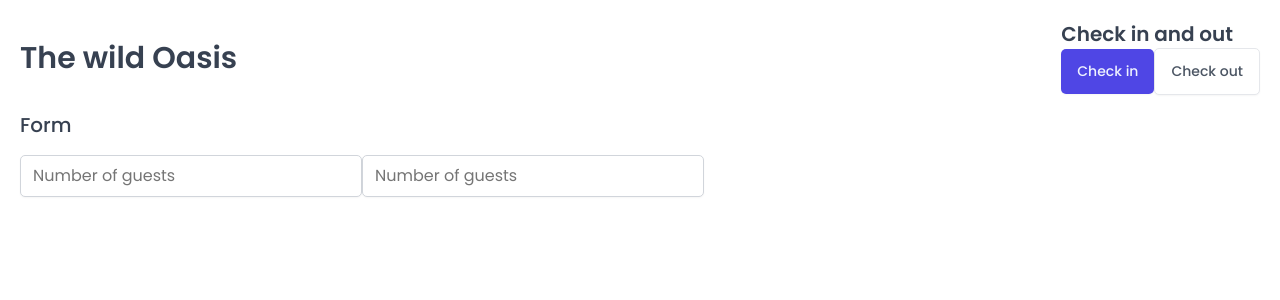
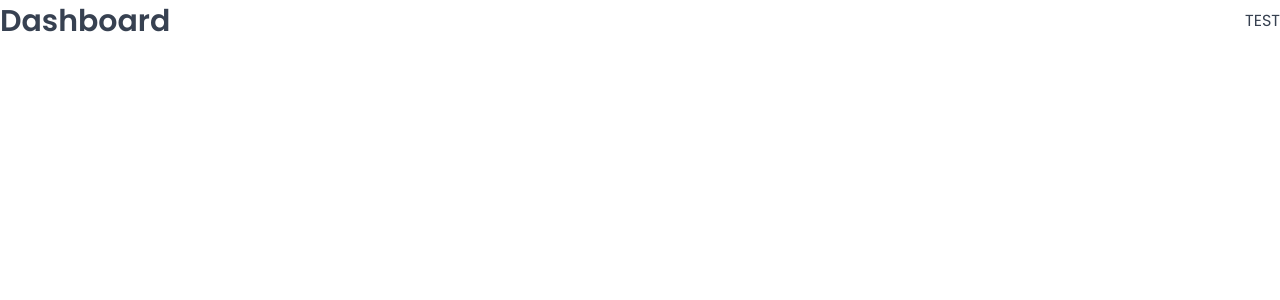
Before and after one commit to BunyakornGoko/The-wild-oasis-with-Jonas, a React (Vite) app: page /dashboard in a window 1280 px wide. Shown: the top 300 px of the page. Built offline with nearby package versions, Linux system fonts and the light colour scheme; a web font is replaced by a local one.

Commit message:
set-react-router

```diff
--- a/package.json
+++ b/package.json
@@ -12,6 +12,7 @@
   "dependencies": {
     "react": "^18.2.0",
     "react-dom": "^18.2.0",
+    "react-router-dom": "^6.27.0",
     "style-components": "^0.1.0",
     "styled-components": "^6.1.13"
   },
--- a/src/App.jsx
+++ b/src/App.jsx
@@ -1,47 +1,33 @@
 import React from "react"
-import styled from "styled-components"
-import GlobalStyles from "./styles/GlobalStyles.js"
-import Button from "./ui/Button.jsx"
-import Input from "./ui/input.jsx"
-import Heading from "./ui/Heading.jsx"
-import Row from "./ui/Row.jsx"
 
-const StyledApp = styled.div`
-  /* background-color: orangered; */
-  padding: 20px;
-`
+import GlobalStyles from "./styles/GlobalStyles"
+import { BrowserRouter, Navigate, Route, Routes } from "react-router-dom"
+import Dashboard from "./pages/Dashboard"
+import Bookings from "./pages/Bookings"
+import Cabins from "./pages/Cabins"
+import Users from "./pages/Users"
+import Settings from "./pages/Settings"
+import Account from "./pages/Account"
+import Login from "./pages/Login"
+import PageNotFound from "./pages/PageNotFound"
 
 export default function App() {
   return (
     <>
       <GlobalStyles />
-      <StyledApp>
-        <Row>
-          <Row type="horizontal">
-            <Heading as="h1">The wild Oasis</Heading>
-
-            <div>
-              <Heading as="h2">Check in and out</Heading>
-              <Button onClick={() => alert("Check in")}>Check in</Button>
-              <Button
-                variation="secondary"
-                size="medium"
-                onClick={() => alert("Check out")}
-              >
-                Check out
-              </Button>
-            </div>
-          </Row>
-
-          <Row>
-            <Heading as="h3">Form</Heading>
-            <form>
-              <Input type="number" placeholder="Number of guests" />
-              <Input type="number" placeholder="Number of guests" />
-            </form>
-          </Row>
-        </Row>
-      </StyledApp>
+      <BrowserRouter>
+        <Routes>
+          <Route index element={<Navigate replace to="dashboard" />} />
+          <Route path="dashboard" element={<Dashboard />} />
+          <Route path="bookings" element={<Bookings />} />
+          <Route path="cabins" element={<Cabins />} />
+          <Route path="users" element={<Users />} />
+          <Route path="settings" element={<Settings />} />
+          <Route path="account" element={<Account />} />
+          <Route path="login" element={<Login />} />
+          <Route path="*" element={<PageNotFound />} />
+        </Routes>
+      </BrowserRouter>
     </>
   )
 }
```
Also changed, not shown: 1 other file (tests, documents, lock files or other folders).
